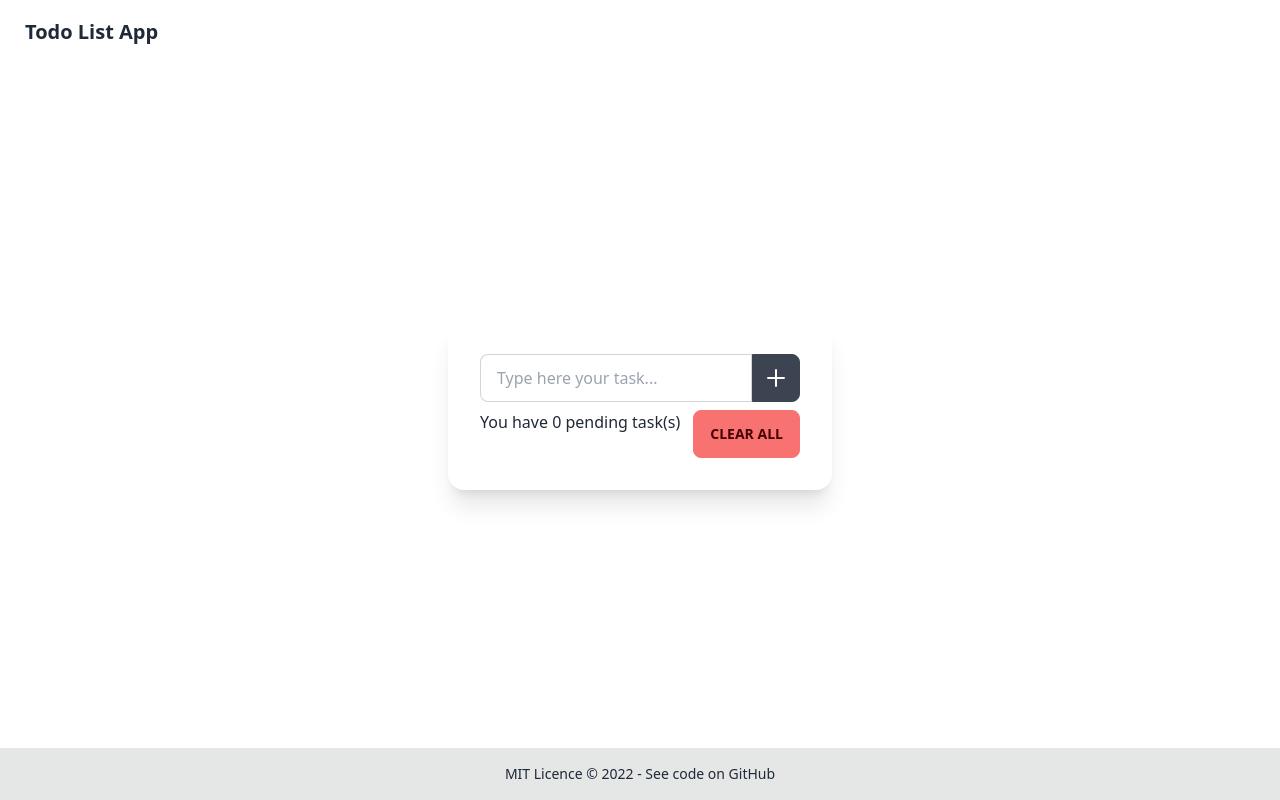
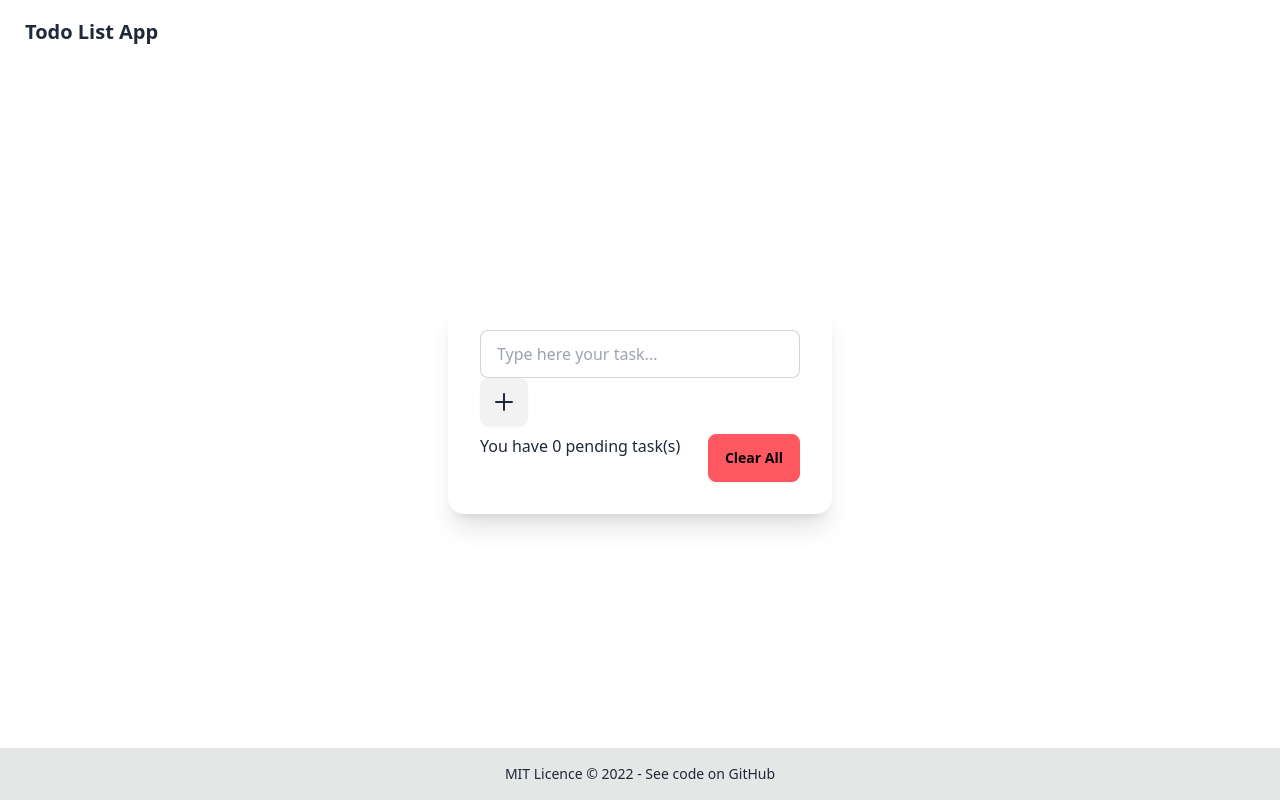
Before and after one commit to LucasVbr/todo-list, an Angular app: page / in a window 1280 px wide. Built offline with nearby package versions, Linux system fonts and the light colour scheme.

Commit message:
Use tailwind.config.js to import daisyUi styles

```diff
--- a/angular.json
+++ b/angular.json
@@ -23,7 +23,6 @@
               "src/assets"
             ],
             "styles": [
-              "node_modules/daisyui/dist/full.css",
               "src/styles.css"
             ],
             "scripts": []
--- a/tailwind.config.js
+++ b/tailwind.config.js
@@ -6,5 +6,7 @@ module.exports = {
   theme: {
     extend: {},
   },
-  plugins: [],
+  plugins: [
+    require("daisyui")
+  ],
 }
```
